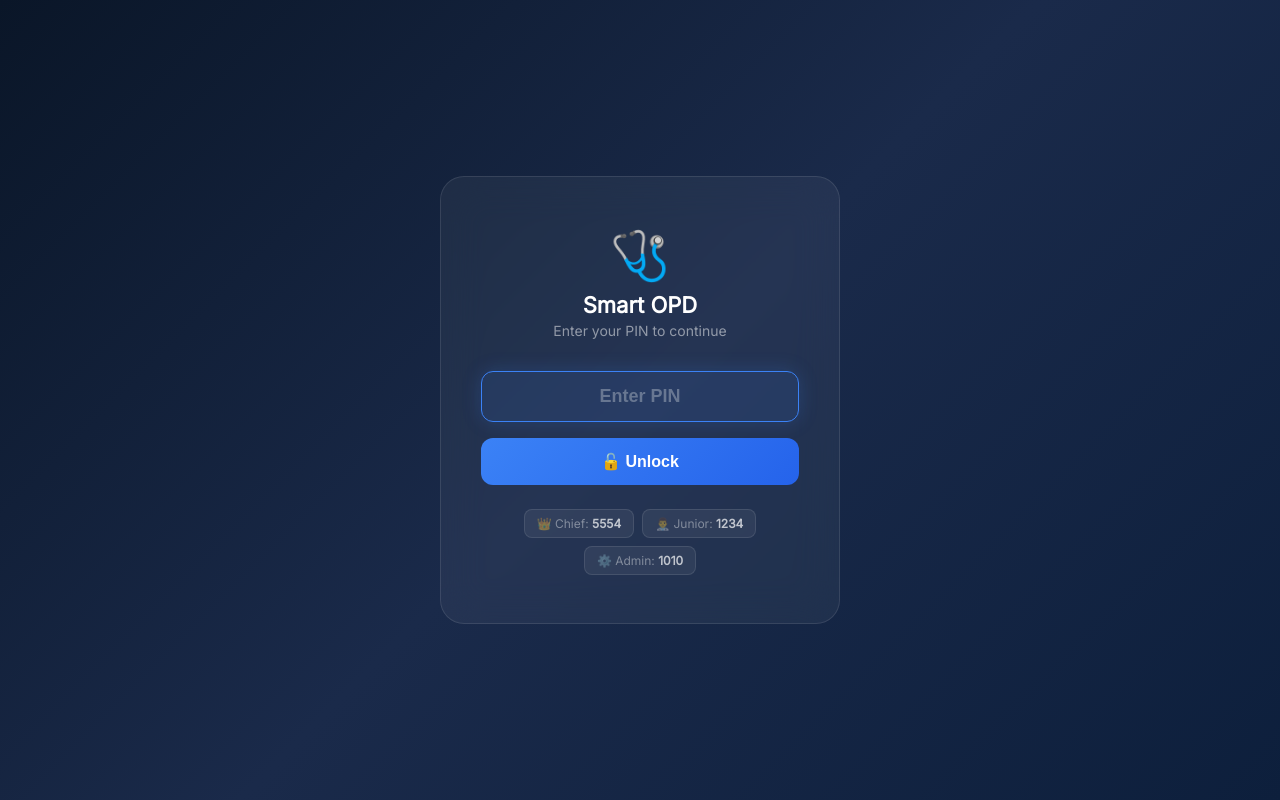
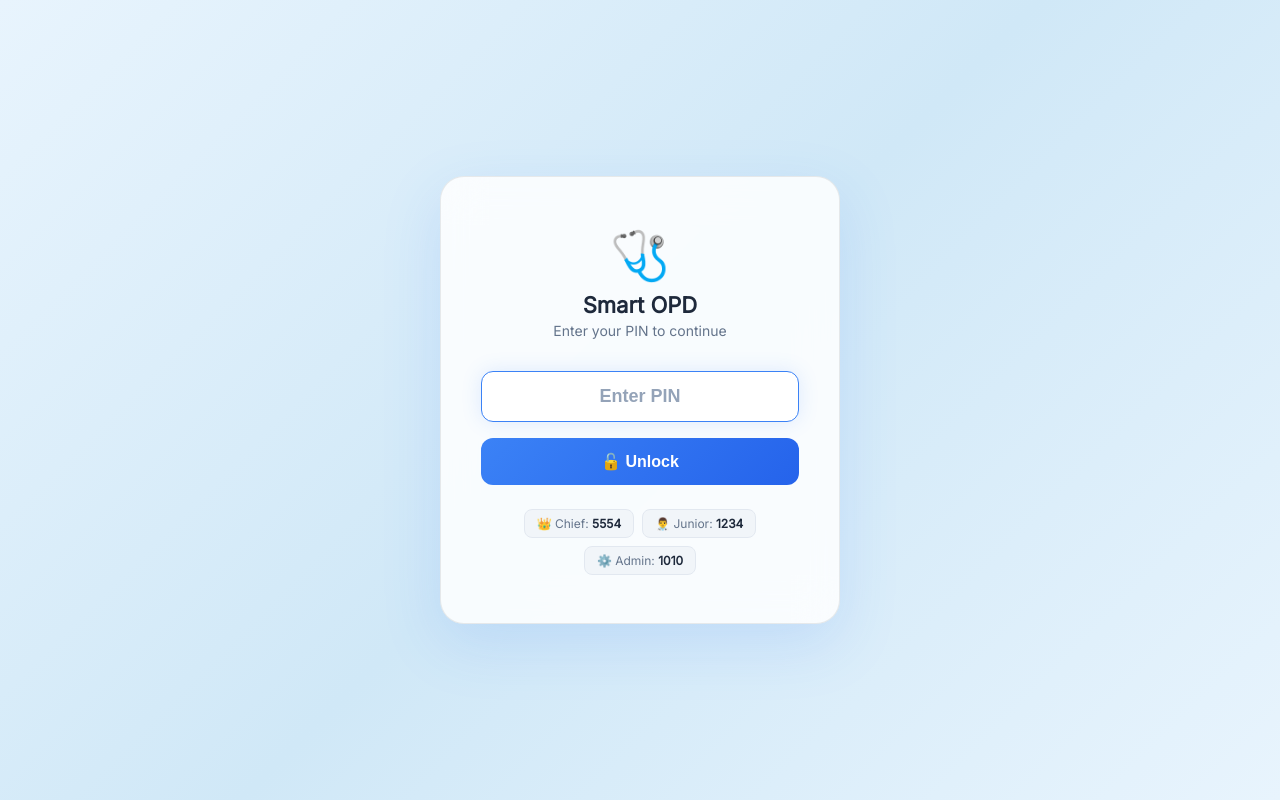
Before and after one commit to gurjeetsinghgill8-web/gil-clinic, a FastAPI app: page /opd/login in a window 1280 px wide. Run offline with FastAPI, Linux system fonts and the light colour scheme.

Commit message:
style: light sky blue theme for OPD login page

```diff
--- a/templates/opd/login.html
+++ b/templates/opd/login.html
@@ -13,28 +13,29 @@
             display: flex;
             align-items: center;
             justify-content: center;
-            background: linear-gradient(135deg, #0a1628 0%, #1a2a4a 50%, #0d1f3c 100%);
+            background: linear-gradient(135deg, #e8f4fd 0%, #d0e8f7 50%, #e8f4fd 100%);
         }
         .card {
-            background: rgba(255,255,255,0.05);
+            background: rgba(255,255,255,0.85);
             backdrop-filter: blur(20px);
-            border: 1px solid rgba(255,255,255,0.1);
+            border: 1px solid rgba(0,0,0,0.08);
             border-radius: 24px;
             padding: 48px 40px;
             width: 400px;
             max-width: 90vw;
             text-align: center;
+            box-shadow: 0 20px 60px rgba(59,130,246,0.15);
         }
         .logo { font-size: 48px; margin-bottom: 8px; }
-        h1 { color: #fff; font-size: 22px; font-weight: 600; margin-bottom: 4px; }
-        .sub { color: rgba(255,255,255,0.5); font-size: 14px; margin-bottom: 32px; }
+        h1 { color: #1e293b; font-size: 22px; font-weight: 600; margin-bottom: 4px; }
+        .sub { color: #64748b; font-size: 14px; margin-bottom: 32px; }
         form { display: flex; flex-direction: column; gap: 16px; }
         input {
-            background: rgba(255,255,255,0.08);
-            border: 1px solid rgba(255,255,255,0.15);
+            background: #f1f5f9;
+            border: 1px solid #e2e8f0;
             border-radius: 12px;
             padding: 14px 18px;
-            color: #fff;
+            color: #1e293b;
             font-size: 18px;
             text-align: center;
             letter-spacing: 8px;
@@ -42,8 +43,8 @@
             outline: none;
             transition: all 0.2s;
         }
-        input:focus { border-color: #3b82f6; background: rgba(59,130,246,0.1); box-shadow: 0 0 20px rgba(59,130,246,0.2); }
-        input::placeholder { letter-spacing: 0; color: rgba(255,255,255,0.3); }
+        input:focus { border-color: #3b82f6; background: #fff; box-shadow: 0 0 20px rgba(59,130,246,0.15); }
+        input::placeholder { letter-spacing: 0; color: #94a3b8; }
         button {
             background: linear-gradient(135deg, #3b82f6, #2563eb);
             border: none;
@@ -57,24 +58,24 @@
         }
         button:hover { transform: translateY(-1px); box-shadow: 0 8px 25px rgba(59,130,246,0.3); }
         .error {
-            background: rgba(239,68,68,0.15);
-            border: 1px solid rgba(239,68,68,0.3);
+            background: rgba(239,68,68,0.1);
+            border: 1px solid rgba(239,68,68,0.2);
             border-radius: 10px;
             padding: 12px;
-            color: #fca5a5;
+            color: #dc2626;
             font-size: 14px;
             margin-bottom: 8px;
         }
         .pins { margin-top: 24px; display: flex; gap: 8px; justify-content: center; flex-wrap: wrap; }
         .pin-badge {
-            background: rgba(255,255,255,0.06);
-            border: 1px solid rgba(255,255,255,0.1);
+            background: #f1f5f9;
+            border: 1px solid #e2e8f0;
             border-radius: 8px;
             padding: 6px 12px;
-            color: rgba(255,255,255,0.4);
+            color: #64748b;
             font-size: 12px;
         }
-        .pin-badge strong { color: rgba(255,255,255,0.7); }
+        .pin-badge strong { color: #1e293b; }
     </style>
 </head>
 <body>
```
